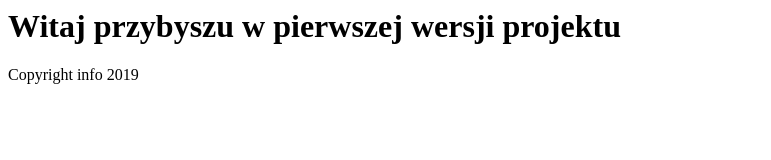
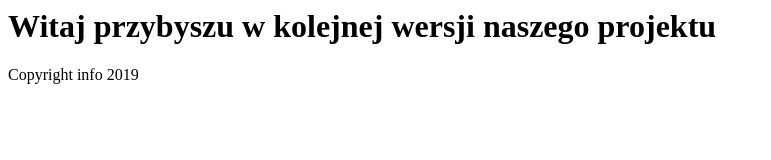
Before and after one commit to DanielDusko/kursGit, a plain HTML site: page index.html in a window 1280 px wide. Shown: the whole page, without its empty margins (0-771 px from the left). Drawn offline with Linux system fonts and the light colour scheme.

Commit message:
Zmodyfikowanie pliku index.htm i dodanie wersji

```diff
--- a/index.html
+++ b/index.html
@@ -5,11 +5,12 @@
 </head>
 <body>
 	<div>
-		<h1>Witaj przybyszu w pierwszej wersji projektu</h1>
+	  <h1>Witaj przybyszu w kolejnej wersji naszego projektu</h1>
 	</div>
 
 	<div class="footer">Copyright info 2019</div>
 
+	<!-- @todo dodatkowa informacja-->
 	<!-- @todo dodaj kod google analytics -->
 </body>
 </html>
```
